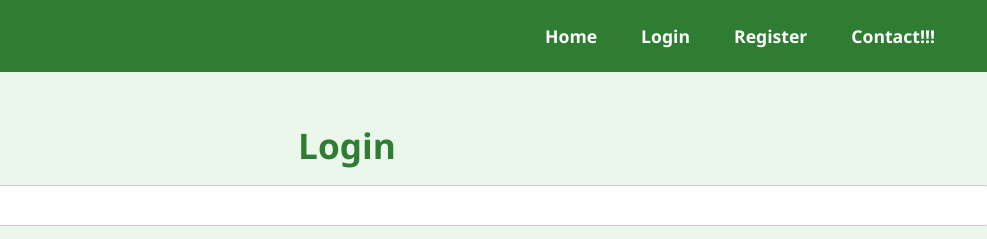
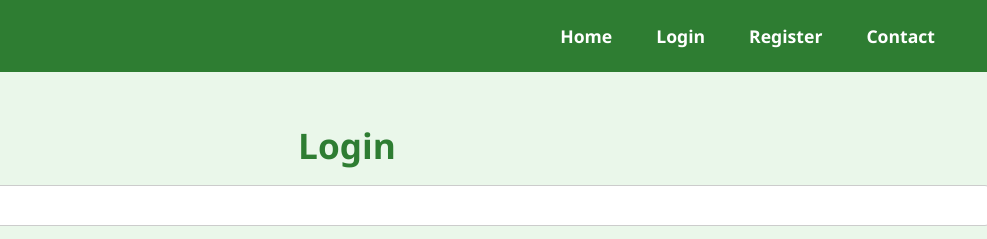
Before and after one commit to mansorsalahuddin/EcoDrop-Esums, a plain HTML site: page login.html in a window 1280 px wide. Shown: the top 239 px of the page, 293-1280 px from the left. Drawn offline with Linux system fonts and the light colour scheme.

Commit message:
pushing EcoDrop

```diff
--- a/login.html
+++ b/login.html
@@ -18,7 +18,7 @@
       <li><a href="index.html">Home</a></li>
       <li><a href="login.html" class="active">Login</a></li>
       <li><a href="register.html">Register</a></li>
-      <li><a href="contact.html">Contact!!!</a></li>
+      <li><a href="contact.html">Contact</a></li>
     </ul>
   </nav>
 
```
